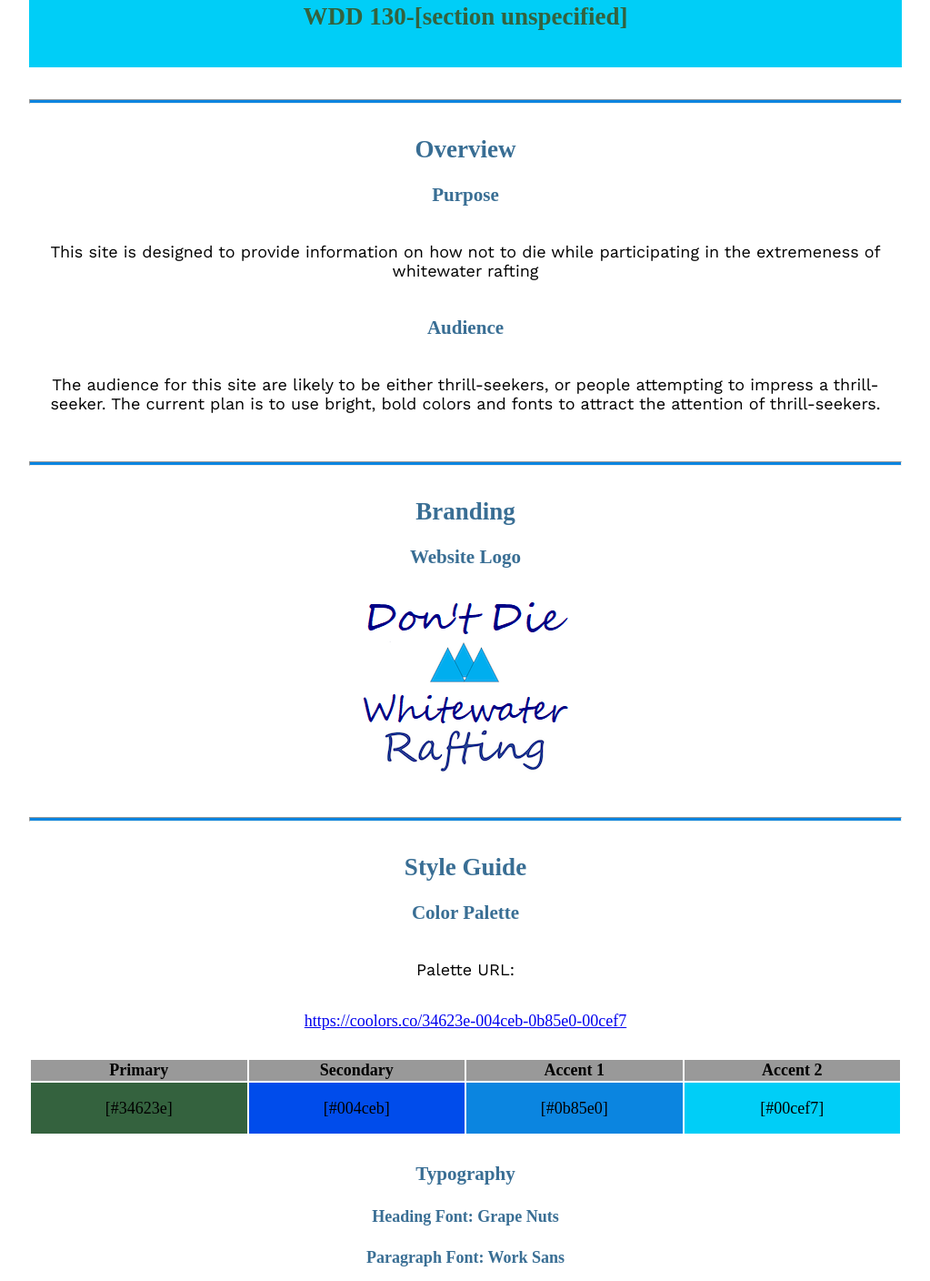
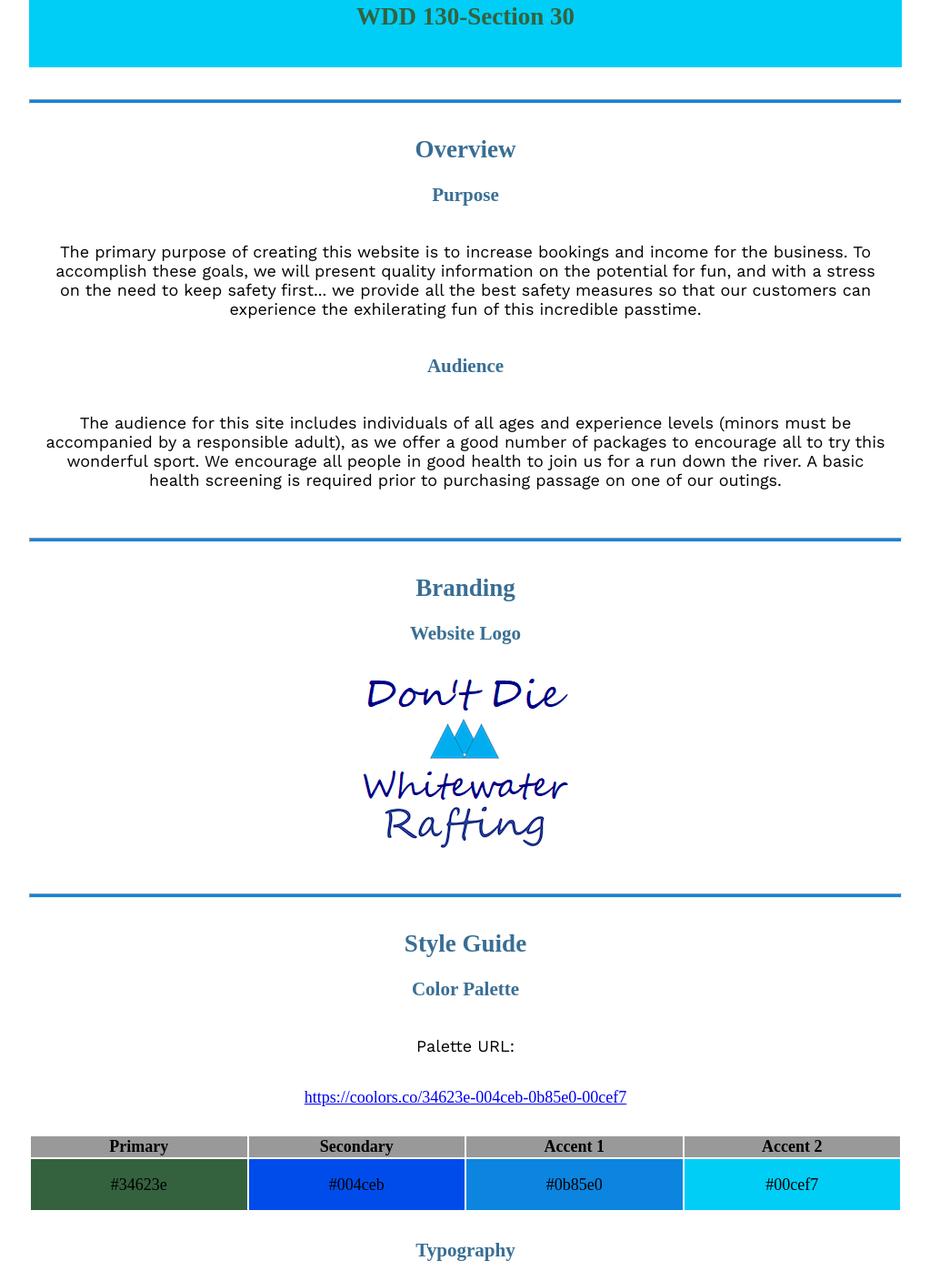
Before and after one commit to JonnyGray13/WDD130, a plain HTML site: page wwr/site-plan-rafting.html in a window 1280 px wide. Shown: the part 231-1639 px from the top of the page at 91% size, without its empty margins (128-1151 px from the left). Drawn offline with nearby package versions, Linux system fonts and the light colour scheme; a web font is replaced by a local one.

Commit message:
final touches

```diff
--- a/wwr/site-plan-rafting.html
+++ b/wwr/site-plan-rafting.html
@@ -12,7 +12,7 @@
   <header>
     <h1>Don't Die Whitewater Rafting Site Plan</h1>
     <h2>Jonny Robinson</h2>
-    <h2>WDD 130-[section unspecified]</h2>
+    <h2>WDD 130-Section 30</h2>
     <!-- In the header above, add the name of your site, your name and class number. For example if you are in section 3 you would put WDD 130-03 -->
   </header>
   <main>
@@ -20,11 +20,11 @@
     <hr />
     <h2>Overview</h2>
     <h3>Purpose</h3>
-    <p>This site is designed to provide information on how not to die while participating in the extremeness of whitewater rafting</p>
+    <p>The primary purpose of creating this website is to increase bookings and income for the business.  To accomplish these goals, we will present quality information on the potential for fun, and with a stress on the need to keep safety first... we provide all the best safety measures so that our customers can experience the exhilerating fun of this incredible passtime.</p>
     <!-- change this -->
 
     <h3>Audience</h3>
-    <p>The audience for this site are likely to be either thrill-seekers, or people attempting to impress a thrill-seeker.  The current plan is to use bright, bold colors and fonts to attract the attention of thrill-seekers.</p>
+    <p>The audience for this site includes individuals of all ages and experience levels (minors must be accompanied by a responsible adult), as we offer a good number of packages to encourage all to try this wonderful sport.  We encourage all people in good health to join us for a run down the river.  A basic health screening is required prior to purchasing passage on one of our outings.</p>
     <!-- change this -->
 
     <hr />
@@ -54,10 +54,10 @@
       </tr>
       <!-- Replace the numbers in the boxes below with your hex color codes. Then switch to the site-plan.css file and change your colors there as well. -->
       <tr>
-        <td class="primary">[#34623e]</td>
-        <td class="secondary">[#004ceb]</td>
-        <td class="accent1">[#0b85e0]</td>
-        <td class="accent2">[#00cef7]</td>
+        <td class="primary">#34623e</td>
+        <td class="secondary">#004ceb</td>
+        <td class="accent1">#0b85e0</td>
+        <td class="accent2">#00cef7</td>
       </tr>
     </table>
 
```
